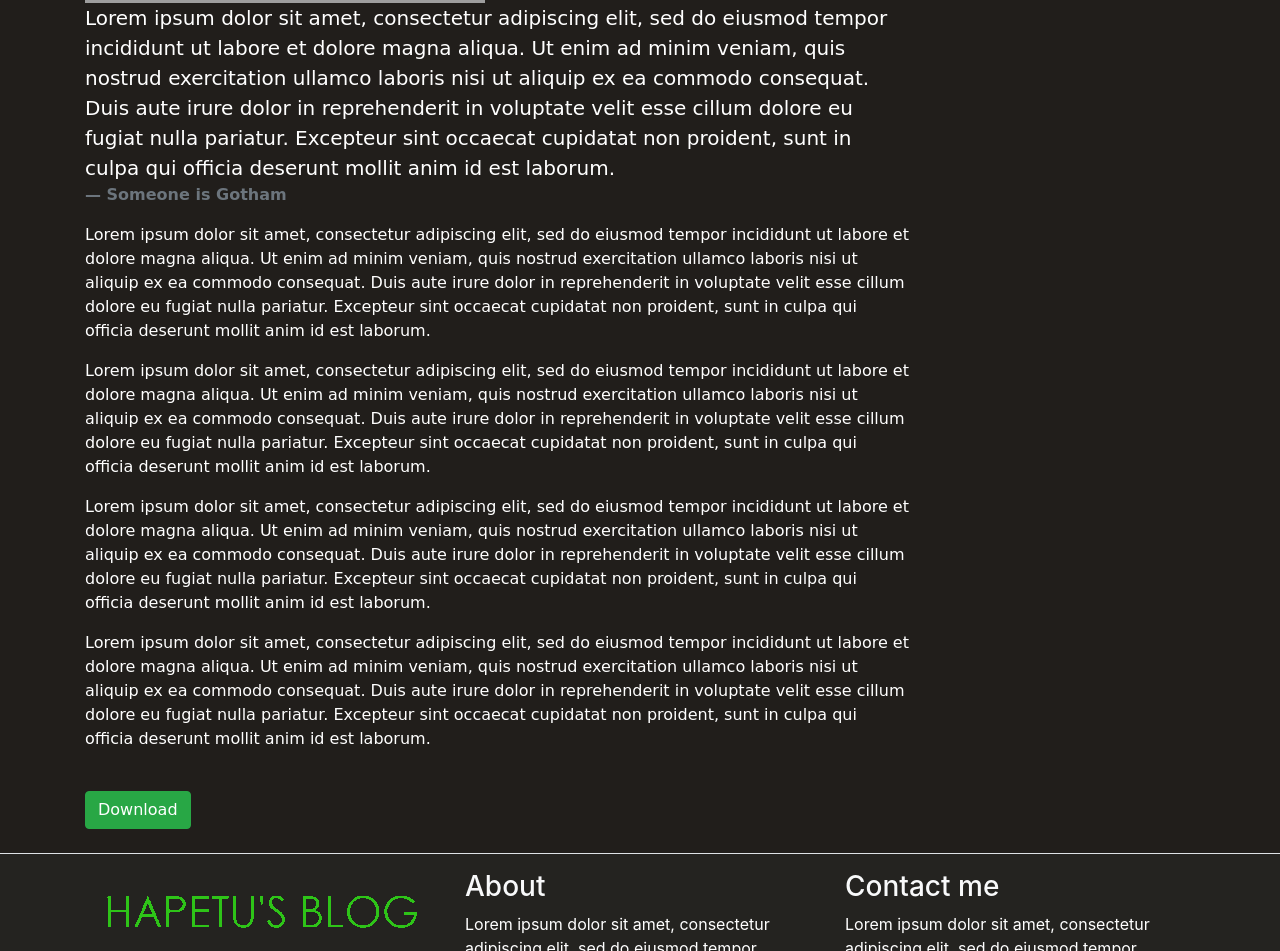
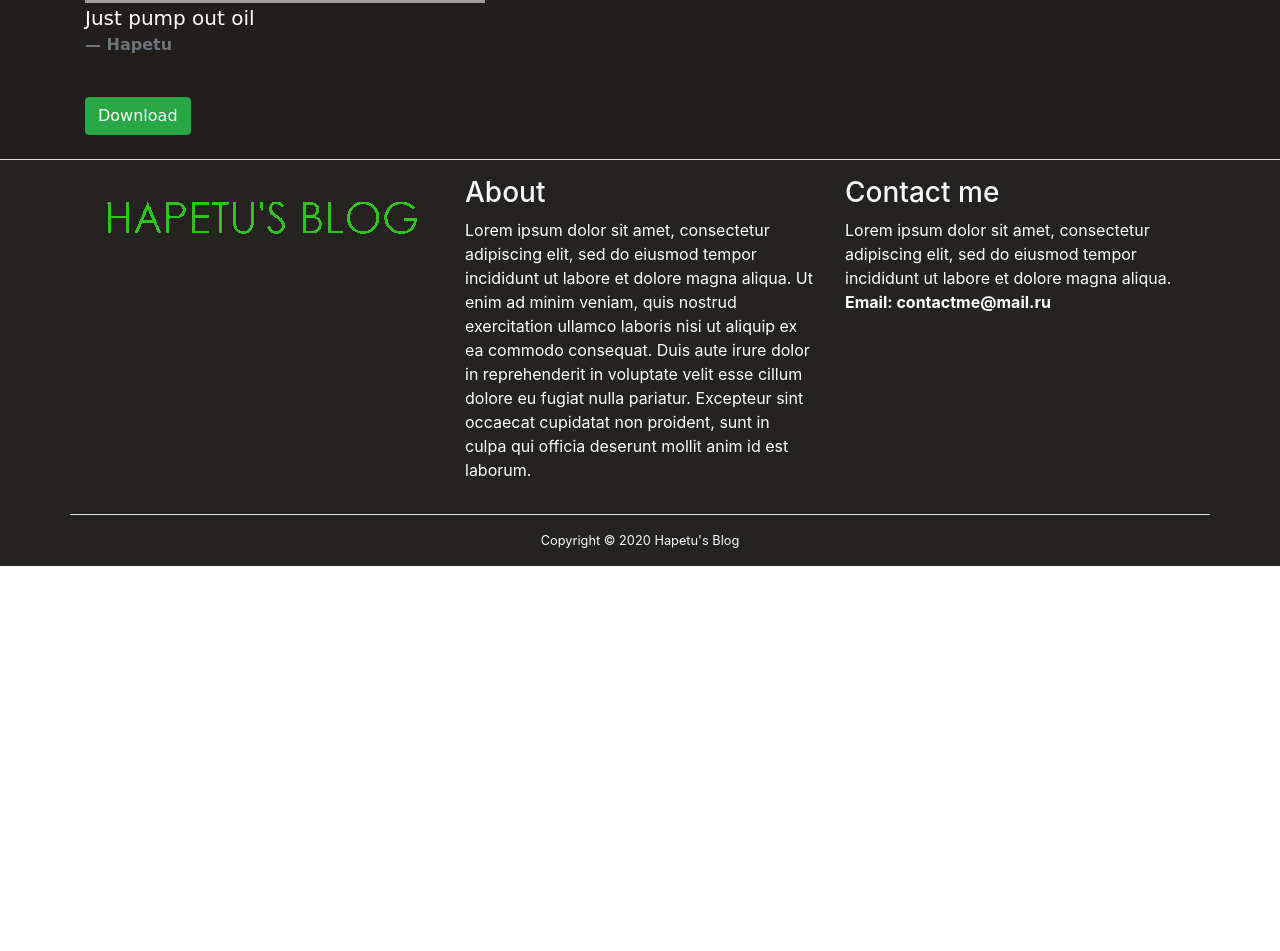
Before and after one commit to HAPETU/hapetusblog.github.com, a plain HTML site: page taptapoil.html in a window 1280 px wide. Shown: the part 585-1536 px from the top of the page. After the commit the page ends 1151 px from the top, so only its background shows below. Drawn offline with nearby package versions, Linux system fonts and the light colour scheme; grey boxes are pictures that could not be loaded; a web font is replaced by a local one.

Commit message:
Update taptapoil.html

```diff
--- a/taptapoil.html
+++ b/taptapoil.html
@@ -82,25 +82,10 @@
          <img src="https://i.ibb.co/0qkYnxJ/tap0.png" class="img-fluid" draggable="false">
          <blockquote class="blockquote">
          <p class="mb-0">
-           Lorem ipsum dolor sit amet, consectetur adipiscing elit, sed do eiusmod tempor incididunt ut labore et dolore magna aliqua. Ut enim ad minim veniam, quis nostrud exercitation ullamco laboris nisi ut aliquip ex ea commodo consequat. Duis aute irure dolor in reprehenderit in voluptate velit esse cillum dolore eu fugiat nulla pariatur. Excepteur sint occaecat cupidatat non proident, sunt in culpa qui officia deserunt mollit anim id est laborum.
+           Just pump out oil
          </p>
-           <strong class="blockquote-footer">Someone is Gotham</strong>
+           <strong class="blockquote-footer">Hapetu</strong>
          </blockquote>
-         <p class="mt-3">
-           Lorem ipsum dolor sit amet, consectetur adipiscing elit, sed do eiusmod tempor incididunt ut labore et dolore magna aliqua. Ut enim ad minim veniam, quis nostrud exercitation ullamco laboris nisi ut aliquip ex ea commodo consequat. Duis aute irure dolor in reprehenderit in voluptate velit esse cillum dolore eu fugiat nulla pariatur. Excepteur sint occaecat cupidatat non proident, sunt in culpa qui officia deserunt mollit anim id est laborum.
-         </p>
-         <!--img src="https://res.cloudinary.com/dfog0e294/image/upload/v1547644602/webdev/Blog/about-me-02.png" class="float-right" width="200"-->
-         <p>
-           Lorem ipsum dolor sit amet, consectetur adipiscing elit, sed do eiusmod tempor incididunt ut labore et dolore magna aliqua. Ut enim ad minim veniam, quis nostrud exercitation ullamco laboris nisi ut aliquip ex ea commodo consequat. Duis aute irure dolor in reprehenderit in voluptate velit esse cillum dolore eu fugiat nulla pariatur. Excepteur sint occaecat cupidatat non proident, sunt in culpa qui officia deserunt mollit anim id est laborum.
-         </p>
-         <!--img src="https://res.cloudinary.com/dfog0e294/image/upload/v1547644602/webdev/Blog/about-me-03.png" class="float-left" width="200"-->
-          <p>
-           Lorem ipsum dolor sit amet, consectetur adipiscing elit, sed do eiusmod tempor incididunt ut labore et dolore magna aliqua. Ut enim ad minim veniam, quis nostrud exercitation ullamco laboris nisi ut aliquip ex ea commodo consequat. Duis aute irure dolor in reprehenderit in voluptate velit esse cillum dolore eu fugiat nulla pariatur. Excepteur sint occaecat cupidatat non proident, sunt in culpa qui officia deserunt mollit anim id est laborum.
-         </p>
-         <!--img src="https://res.cloudinary.com/dfog0e294/image/upload/v1547644602/webdev/Blog/about-me-04.png" class="float-right" width="300"-->
-          <p>
-           Lorem ipsum dolor sit amet, consectetur adipiscing elit, sed do eiusmod tempor incididunt ut labore et dolore magna aliqua. Ut enim ad minim veniam, quis nostrud exercitation ullamco laboris nisi ut aliquip ex ea commodo consequat. Duis aute irure dolor in reprehenderit in voluptate velit esse cillum dolore eu fugiat nulla pariatur. Excepteur sint occaecat cupidatat non proident, sunt in culpa qui officia deserunt mollit anim id est laborum.
-         </p>
 		 <br>
 		 <a type="button" class="btn btn-success" href="src/TapTapOil-debug.3850283.6.apk">Download</a>
 		 <br><br>
```
